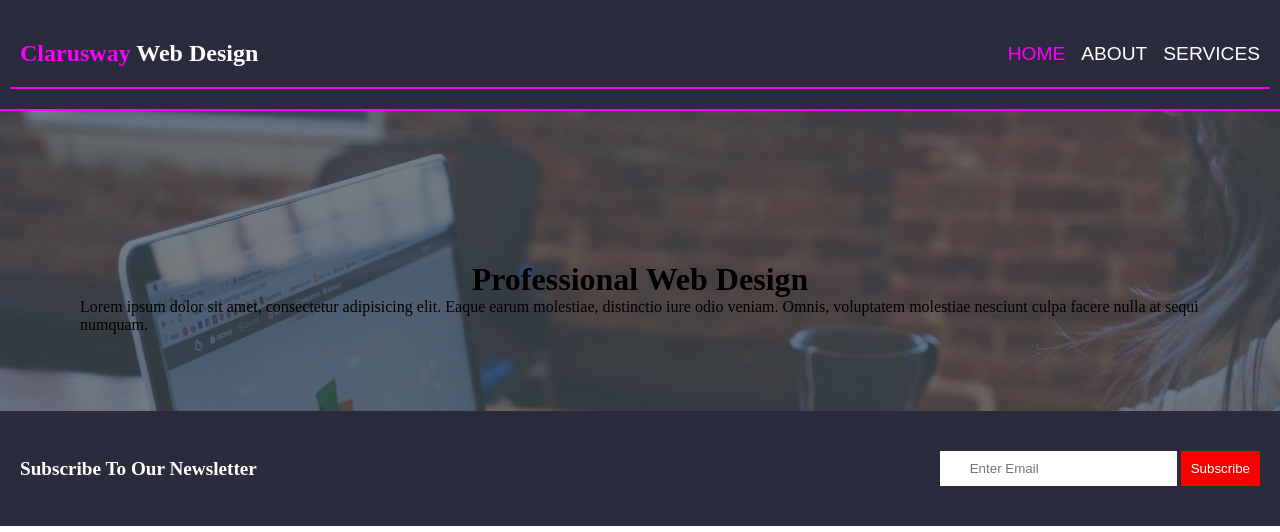
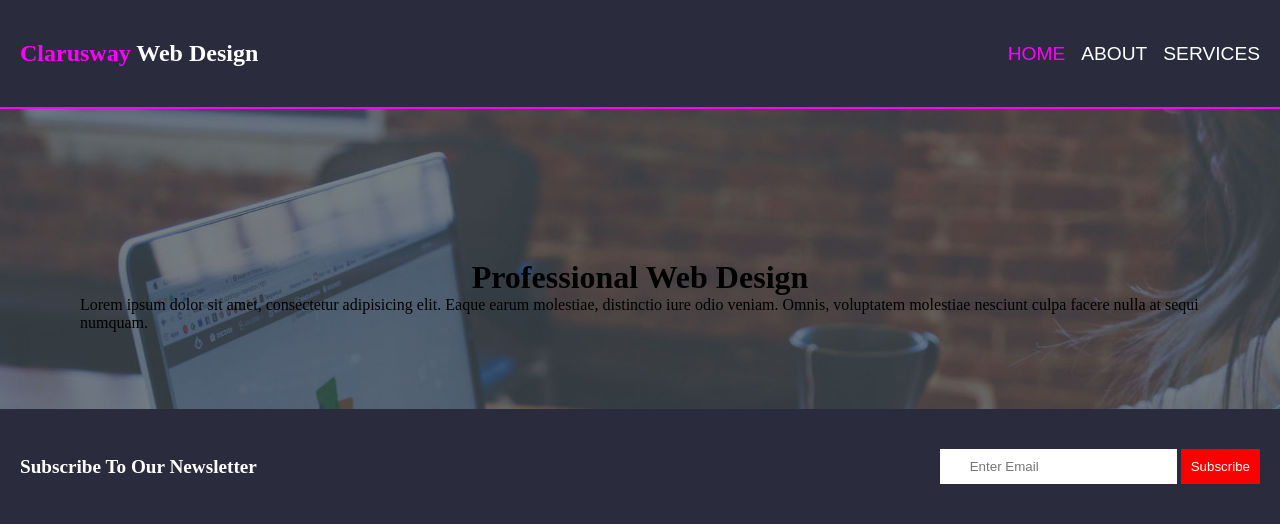
Before and after one commit to humEyra1064/weppage29a, a plain HTML site: page index.html in a window 1280 px wide. Shown: the top 532 px of the page. Drawn offline with Linux system fonts and the light colour scheme.

Commit message:
css start

```diff
--- a/style.css
+++ b/style.css
@@ -13,7 +13,7 @@ body{
     margin: 20px 10px;
     padding: 20px 10px;
     align-items: center;
-    border-bottom: 2px solid fuchsia;
+
 }
 .prgrf{
     color: white;
```
